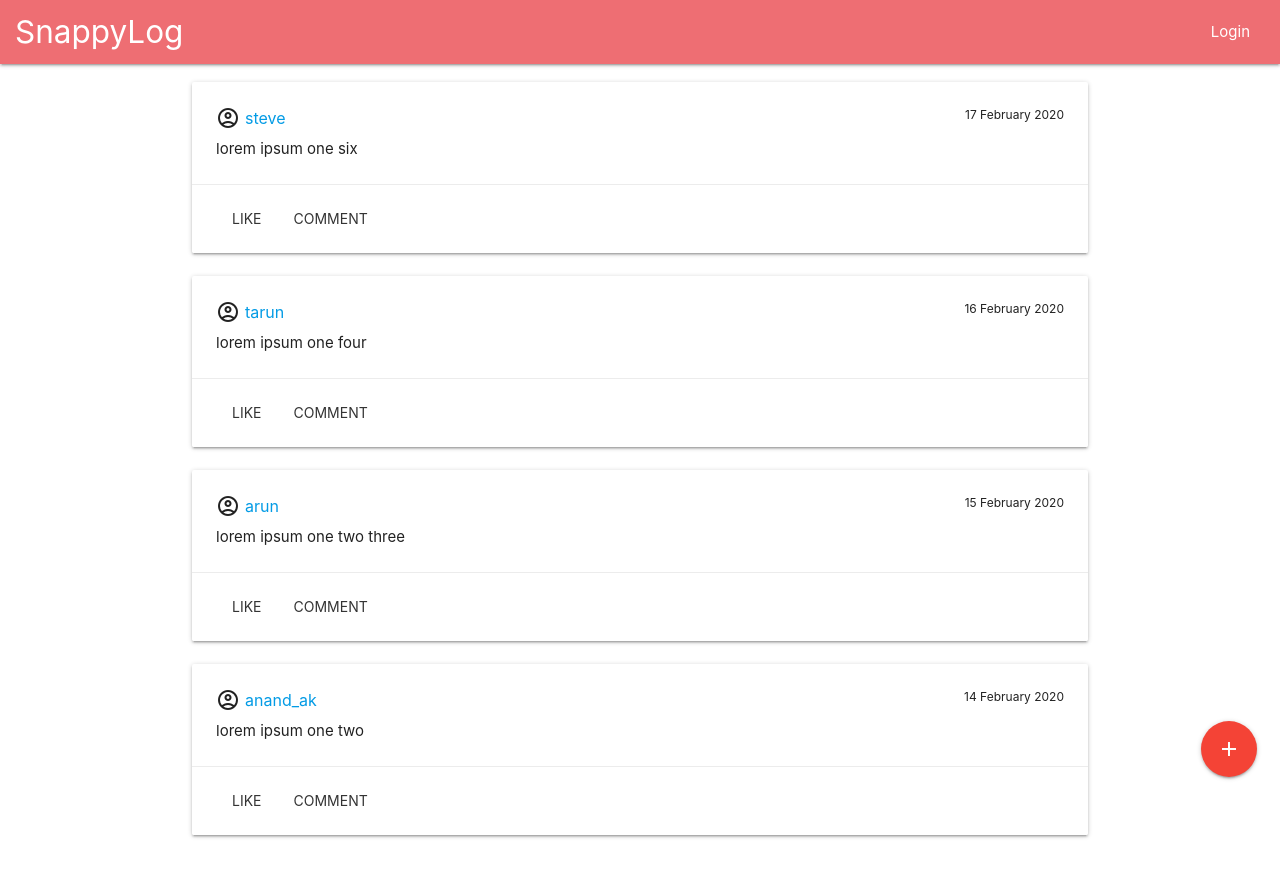
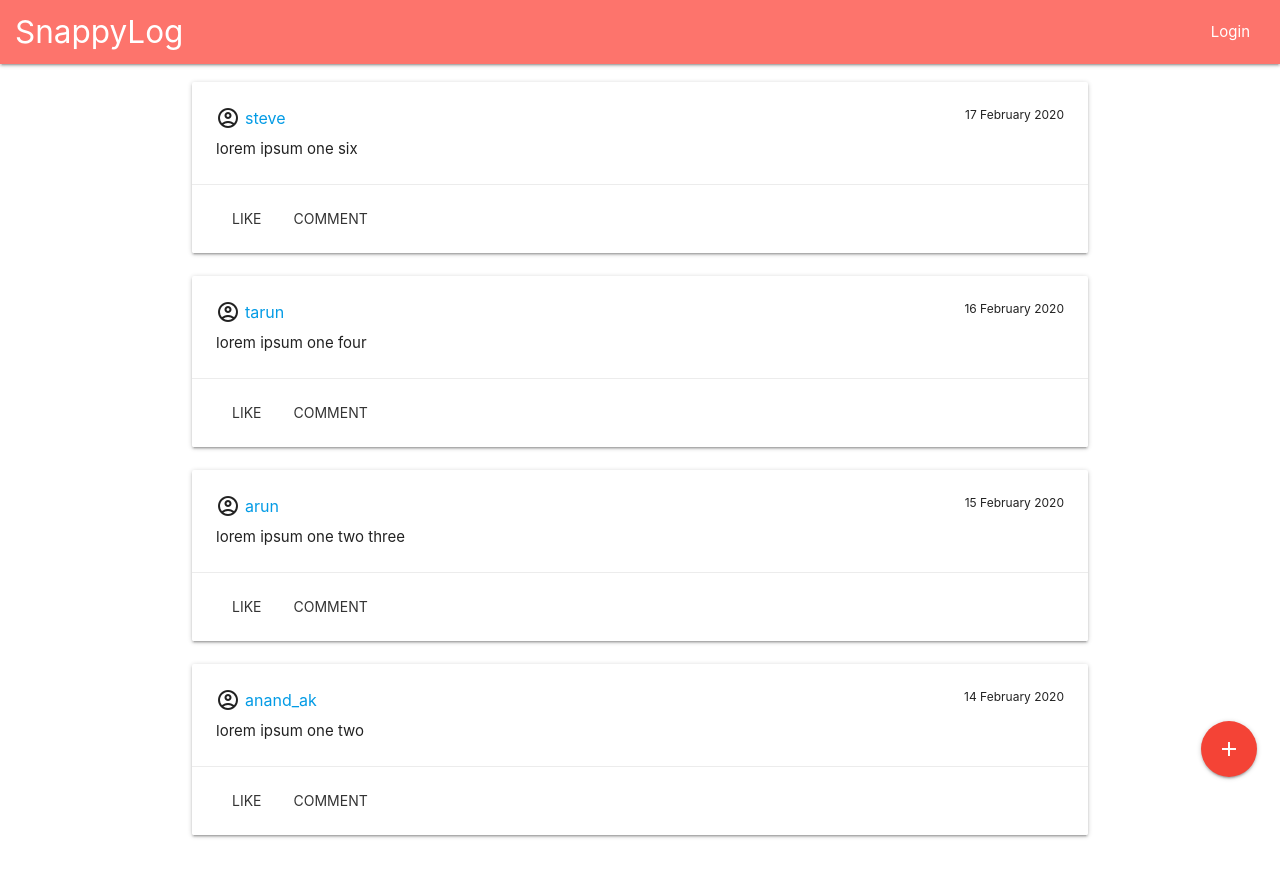
Before and after one commit to anand-kashyap/react-social, a React (Create React App) app: page / in a window 1280 px wide. Built offline with nearby package versions, Linux system fonts and the light colour scheme.

Commit message:
fix new post trans

```diff
--- a/src/App.scss
+++ b/src/App.scss
@@ -8,13 +8,16 @@
   .item-enter {
     opacity: 0;
     background-color: #ccf9ff;
-    transform: scale(0.9);
+    transform: scale(1.1);
   }
   .item-enter-active {
     opacity: 1;
     transform: translateX(0);
-    background-color: unset;
-    transition: background-color 6000ms, opacity 400ms, transform 400ms;
+    transition: opacity 0.3s, transform 0.4s;
+  }
+  .item-enter-done {
+    background-color: #fff;
+    transition: background-color 3s ease-out 0.5s;
   }
   .item-exit {
     opacity: 1;
--- a/src/components/layout/Header/Header.module.scss
+++ b/src/components/layout/Header/Header.module.scss
@@ -8,3 +8,7 @@
     padding: 0;
   }
 }
+
+nav {
+  background-color: #fd746c;
+}
```
